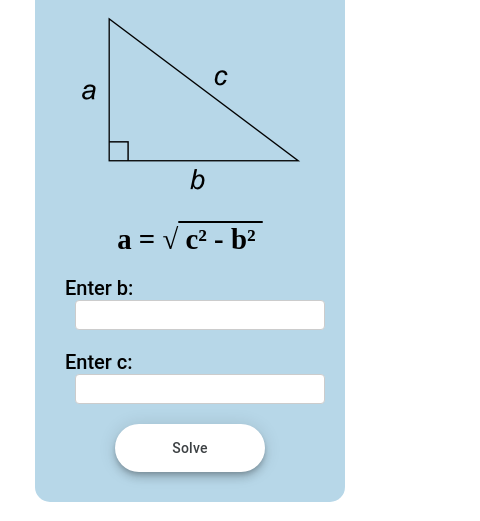
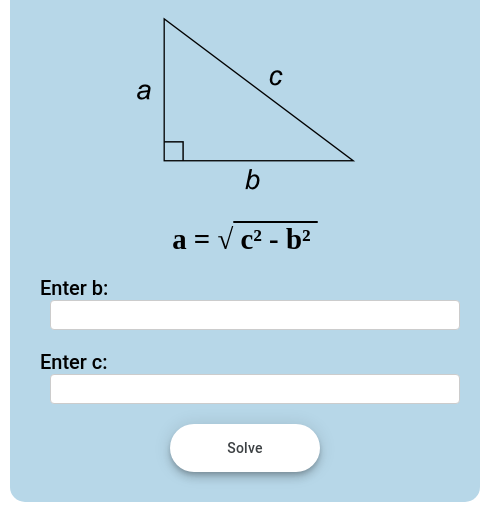
Before and after one commit to Khadijarejjaoui99/Pythagoras, a plain HTML site: page index.html in a window 390 px wide. Shown: the part 156-677 px from the top of the page, 480 px wide, since content can reach past the window. Drawn offline with Linux system fonts and the light colour scheme.

Commit message:
first commit

```diff
--- a/style.css
+++ b/style.css
@@ -220,12 +220,14 @@ sup {
     padding-right: 30px;
   }
 }
-@media (max-width: 600px) {
+@media (max-width: 640px) {
   .main {
+    width: 550px;
     flex-direction: column;
     justify-content: center;
     align-items: center;
-    margin: 10px 20px;
+    margin: 10px 10px;
+    margin-left: -5px;
   }
   input {
     width: 100%;
@@ -246,3 +248,31 @@ sup {
     width: 100%;
   }
 }
+@media (max-width: 590px) {
+  .main {
+    width: 480px;
+    flex-direction: column;
+    justify-content: center;
+    align-items: center;
+    margin: 10px 10px;
+    margin-left: -5px;
+  }
+  input {
+    width: 100%;
+  }
+  .box1 {
+    margin-right: -60px;
+    margin-left: -30px;
+    width: 100%;
+  }
+  .box2 {
+    margin-right: -60px;
+    margin-left: -30px;
+    width: 100%;
+  }
+  .box3 {
+    margin-right: -60px;
+    margin-left: -30px;
+    width: 100%;
+  }
+}
```
